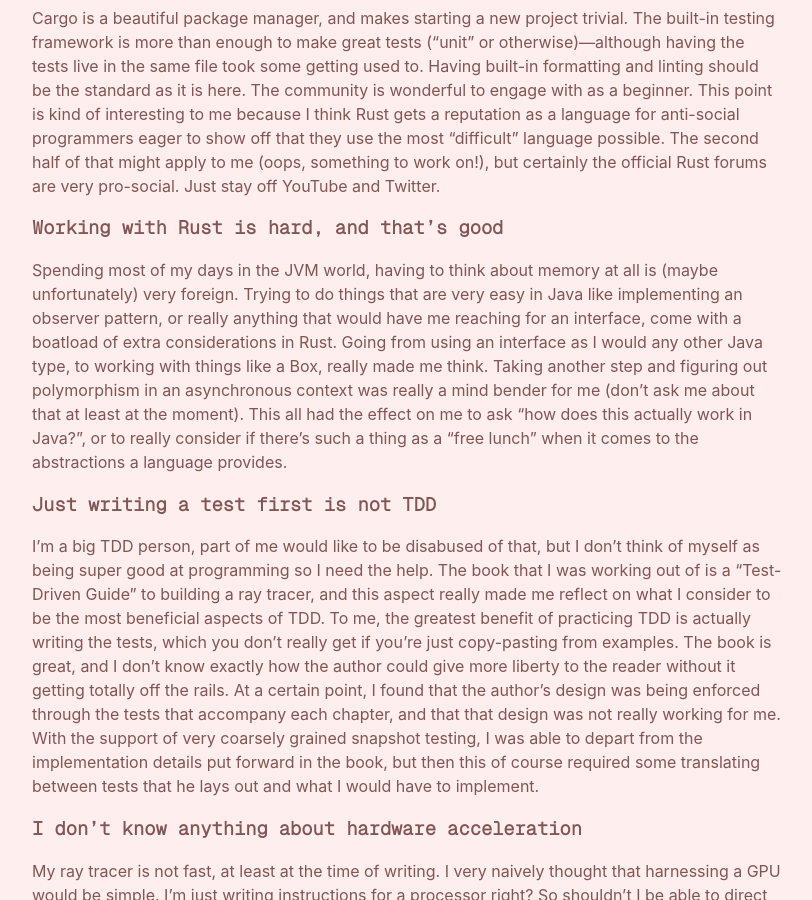
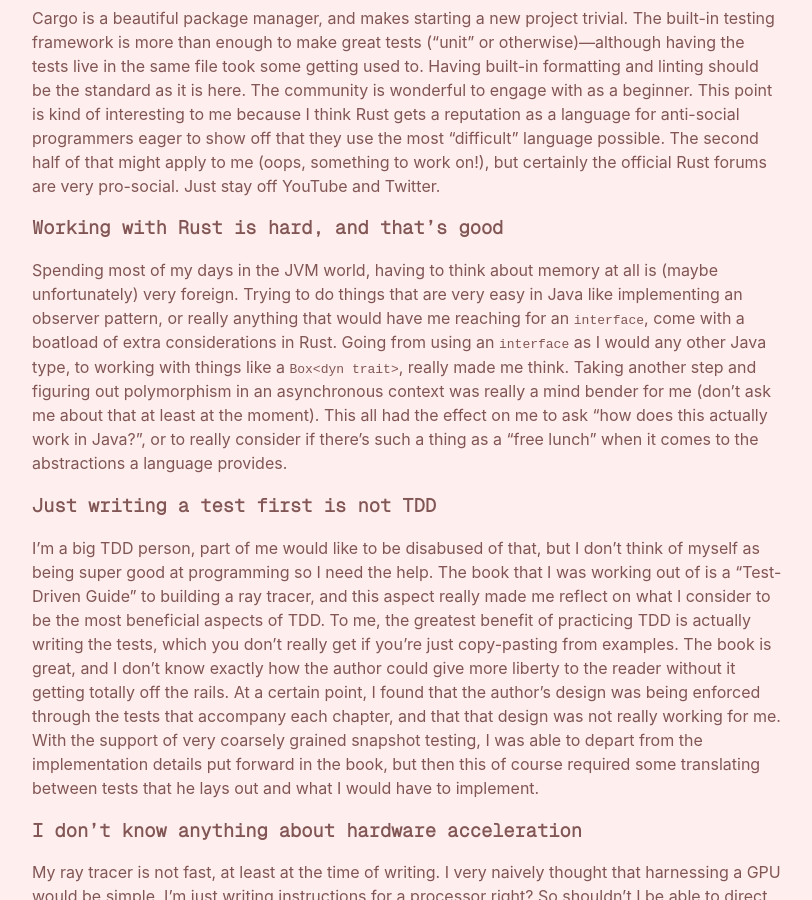
Before and after one commit to gusbmurphy/my-site, a Jekyll site: the page built from _posts/2025-08-07-ray-tracer-reflection.md, in a window 1280 px wide and 900 px high, scrolled down 1317 px. Shown: the whole window, without its empty margins (233-1045 px from the left). Built offline with Jekyll 4.4.1, drawn with Linux system fonts in a browser that asks for light colours.

Commit message:
Add some code formatting

```diff
--- a/_posts/2025-08-07-ray-tracer-reflection.md
+++ b/_posts/2025-08-07-ray-tracer-reflection.md
@@ -11,7 +11,7 @@ In December of 2023, I got a copy of ["The Ray Tracer Challenge: A Test-Drive Gu
 Cargo is a beautiful package manager, and makes starting a new project trivial. The built-in testing framework is more than enough to make great tests (“unit” or otherwise)—although having the tests live in the same file took some getting used to. Having built-in formatting and linting should be the standard as it is here. The community is wonderful to engage with as a beginner. This point is kind of interesting to me because I think Rust gets a reputation as a language for anti-social programmers eager to show off that they use the most “difficult” language possible. The second half of that might apply to me (oops, something to work on!), but certainly the official Rust forums are very pro-social. Just stay off YouTube and Twitter.
 
 ### Working with Rust is hard, and that’s good
-Spending most of my days in the JVM world, having to think about memory at all is (maybe unfortunately) very foreign. Trying to do things that are very easy in Java like implementing an observer pattern, or really anything that would have me reaching for an interface, come with a boatload of extra considerations in Rust. Going from using an interface as I would any other Java type, to working with things like a Box<dyn trait>, really made me think. Taking another step and figuring out polymorphism in an asynchronous context was really a mind bender for me (don’t ask me about that at least at the moment). This all had the effect on me to ask “how does this actually work in Java?”, or to really consider if there’s such a thing as a “free lunch” when it comes to the abstractions a language provides.
+Spending most of my days in the JVM world, having to think about memory at all is (maybe unfortunately) very foreign. Trying to do things that are very easy in Java like implementing an observer pattern, or really anything that would have me reaching for an `interface`, come with a boatload of extra considerations in Rust. Going from using an `interface` as I would any other Java type, to working with things like a `Box<dyn trait>`, really made me think. Taking another step and figuring out polymorphism in an asynchronous context was really a mind bender for me (don’t ask me about that at least at the moment). This all had the effect on me to ask “how does this actually work in Java?”, or to really consider if there’s such a thing as a “free lunch” when it comes to the abstractions a language provides.
 
 ### Just writing a test first is not TDD
 I’m a big TDD person, part of me would like to be disabused of that, but I don’t think of myself as being super good at programming so I need the help. The book that I was working out of is a “Test-Driven Guide” to building a ray tracer, and this aspect really made me reflect on what I consider to be the most beneficial aspects of TDD. To me, the greatest benefit of practicing TDD is actually writing the tests, which you don’t really get if you’re just copy-pasting from examples. The book is great, and I don’t know exactly how the author could give more liberty to the reader without it getting totally off the rails. At a certain point, I found that the author’s design was being enforced through the tests that accompany each chapter, and that that design was not really working for me. With the support of very coarsely grained snapshot testing, I was able to depart from the implementation details put forward in the book, but then this of course required some translating between tests that he lays out and what I would have to implement.
```
